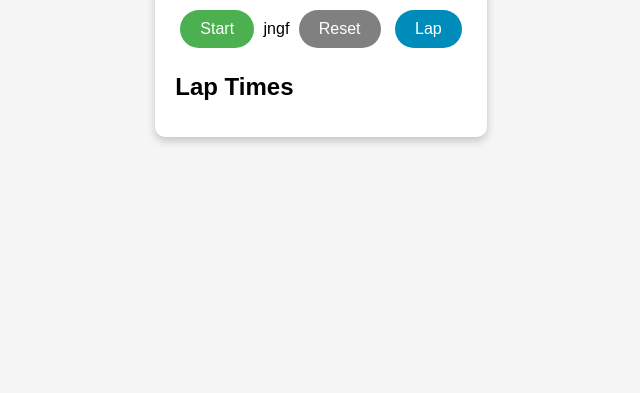
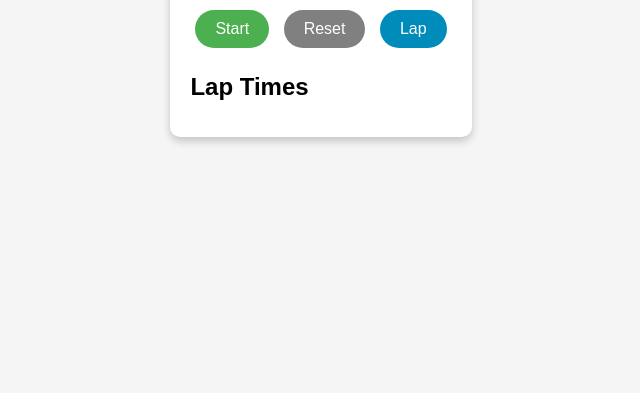
Before and after one commit to Hassan123j/Stopwatch, a plain HTML site: page index.html in a window 1280 px wide. Shown: the part 407-800 px from the top of the page, without its empty margins (319-959 px from the left). Drawn offline with Linux system fonts and the light colour scheme.

Commit message:
Update index.html
ok and complete code

```diff
--- a/index.html
+++ b/index.html
@@ -13,7 +13,6 @@
         </div>
         <div class="stopwatch-buttons">
             <button id="startStopBtn">Start</button>
-            jngf
             <button id="resetBtn">Reset</button>
             <button id="lapBtn">Lap</button>
         </div>
```
